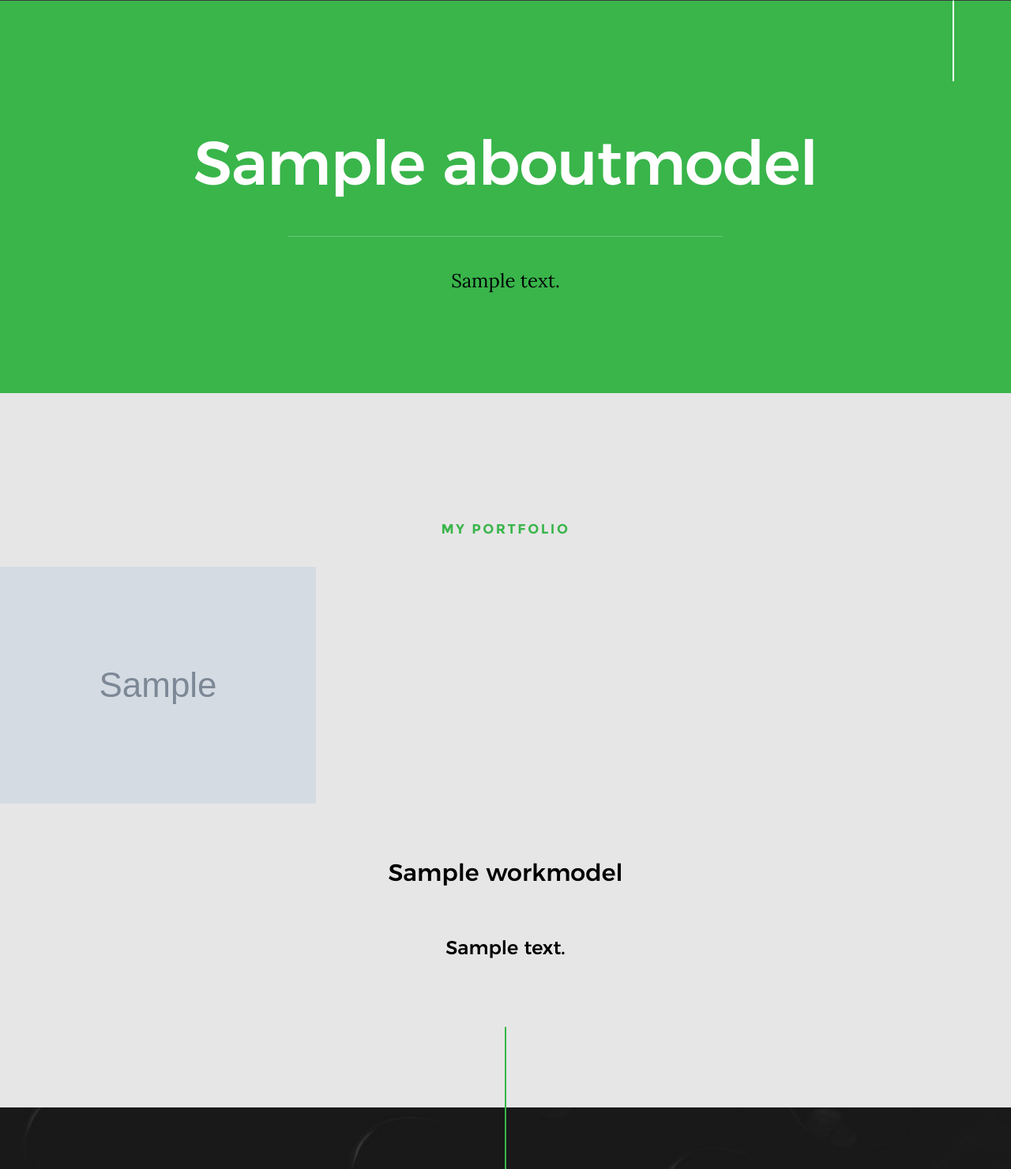
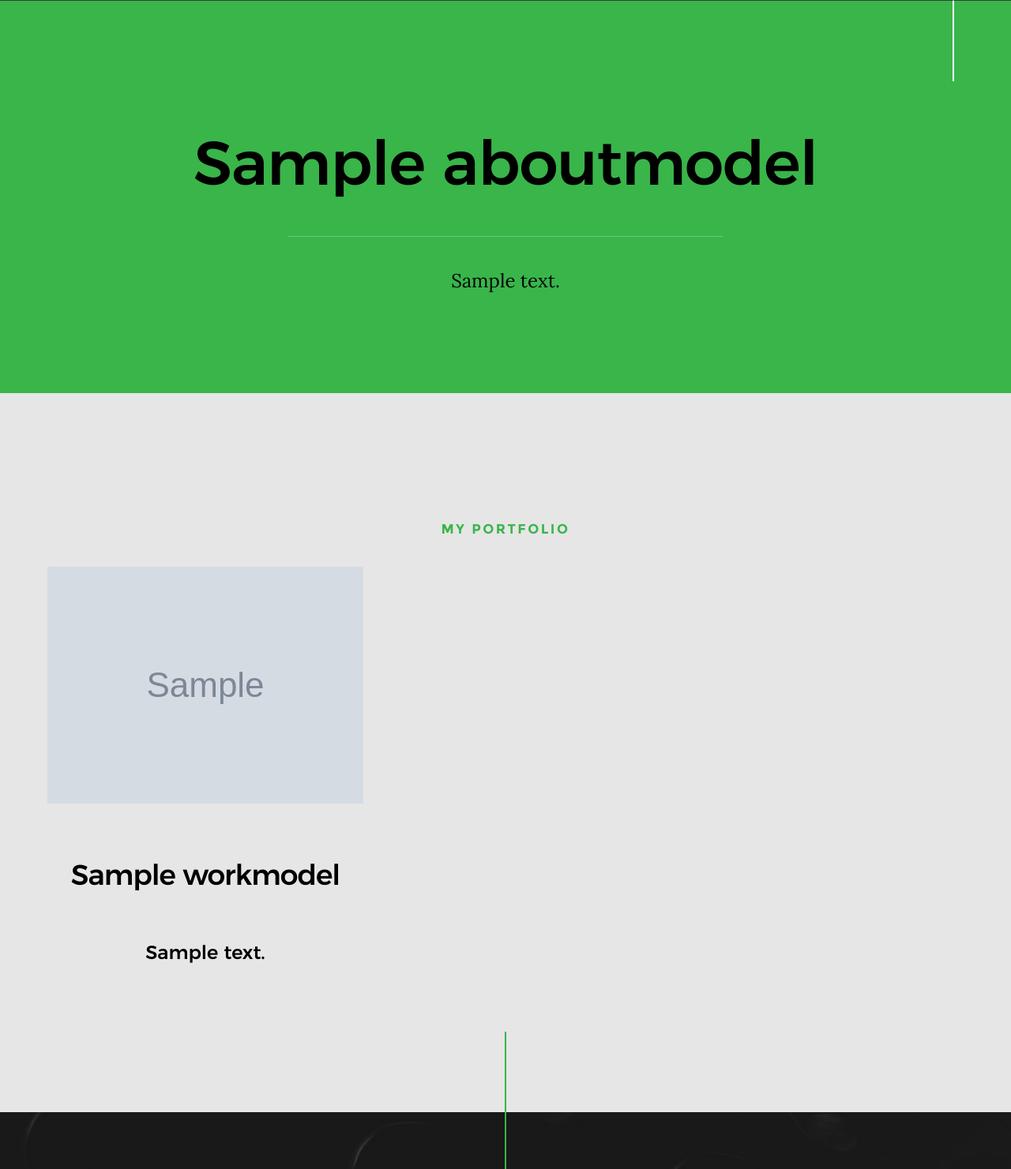
Before and after one commit to bekhruz003/my_portfolio, a Django app: page /en/ in a window 1280 px wide. Shown: the part 799-2280 px from the top of the page at 79% size. Run offline with Django 4.2, Linux system fonts and the light colour scheme; tables that the repository leaves empty hold one stand-in row (values such as "Sample post"); grey boxes marked "Sample" are stand-in pictures; some libraries are stand-ins or nearby versions.

Commit message:
edit index

```diff
--- a/templates/index.html
+++ b/templates/index.html
@@ -61,7 +61,7 @@
 
             <div class="row section-header has-bottom-sep" data-aos="fade-up">
                 <div class="col-full">
-                    <h1 class="display-1 display-1--light">{{ about.title }}</h1>
+                    <h1 class="display-1 display-1--dark">{{ about.title }}</h1>
                 </div>
             </div> <!-- end section-header -->
 
@@ -92,17 +92,20 @@
                 <h1 class="subhead">{% trans 'My Portfolio' %}</h1>
             </div>
         </div> <!-- end section-header -->
-        {% for work in works %}
-            <div class="card mb-3">
-                <img src="{{ work.work_image.url }}" class="card-img-top" alt="...">
-                <div class="card-body">
-                    <h2 class="card-title text-center">{{ work.title }}</h2>
-                    <h3 class="card-text text-center">{{ work.body }}</h3>
+        <div class="row">
+            {% for work in works %}
+                <div class="col-md-4">
+                    <img src="{{ work.work_image.url }}" class="img-fluid" alt="...">
+                    <div class="card-body">
+                        <h1 class="card-title text-center">{{ work.title }}</h1>
+                        <h3 class="card-text text-center">{{ work.body }}</h3>
+                    </div>
                 </div>
-            </div>
-        {% endfor %}
+            {% endfor %}
+        </div>
+    </section>
+    <!-- end s-clients -->
 
-    </section> <!-- end s-clients -->
 
 
     <!-- contact
@@ -192,7 +195,8 @@
 
                     <ul class="contact-social">
                         <li>
-                            <a href="https://instagram.com/muhammadjonovich_01"><i class="fa fa-instagram" aria-hidden="true"></i></a>
+                            <a href="https://instagram.com/muhammadjonovich_01"><i class="fa fa-instagram"
+                                                                                   aria-hidden="true"></i></a>
                         </li>
                     </ul> <!-- end contact-social -->
 
```
Also changed, not shown: media/works/Снимок_экрана_от_2022-09-22_14-26-37.png (added).
